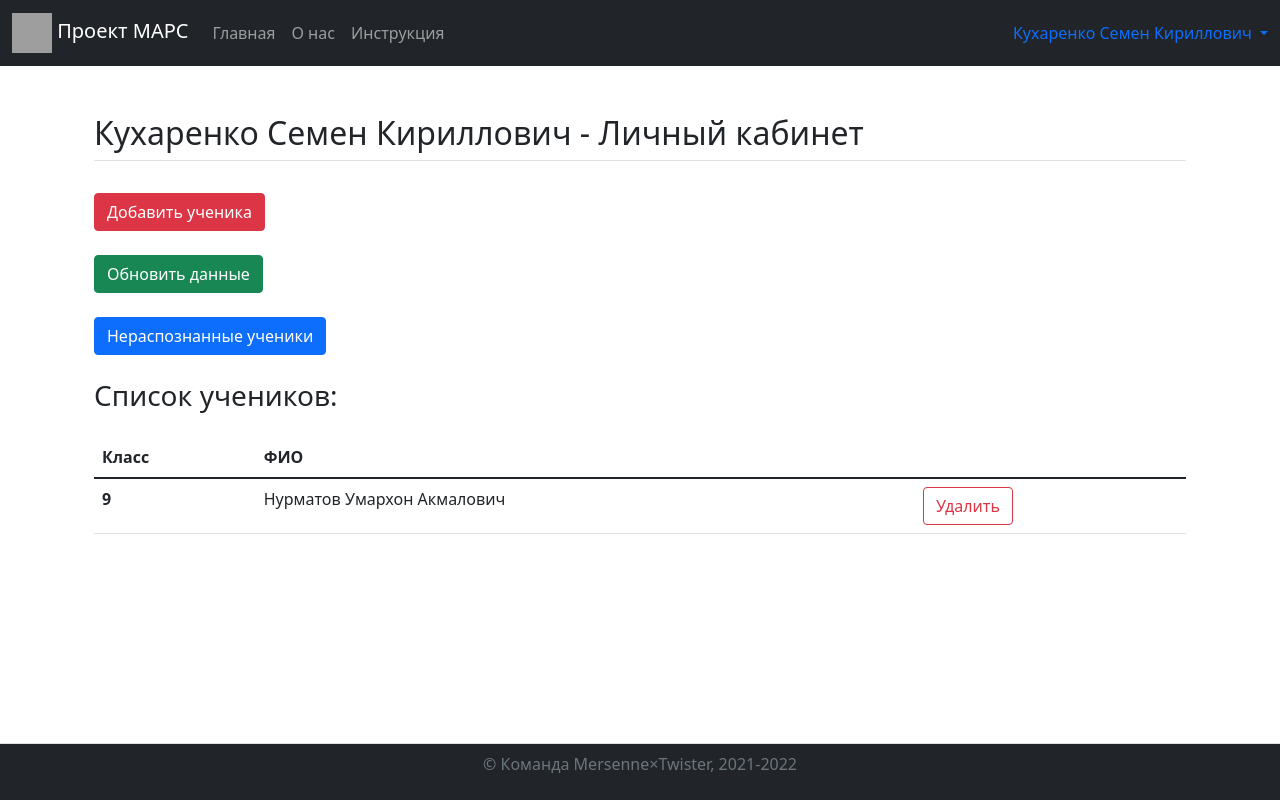
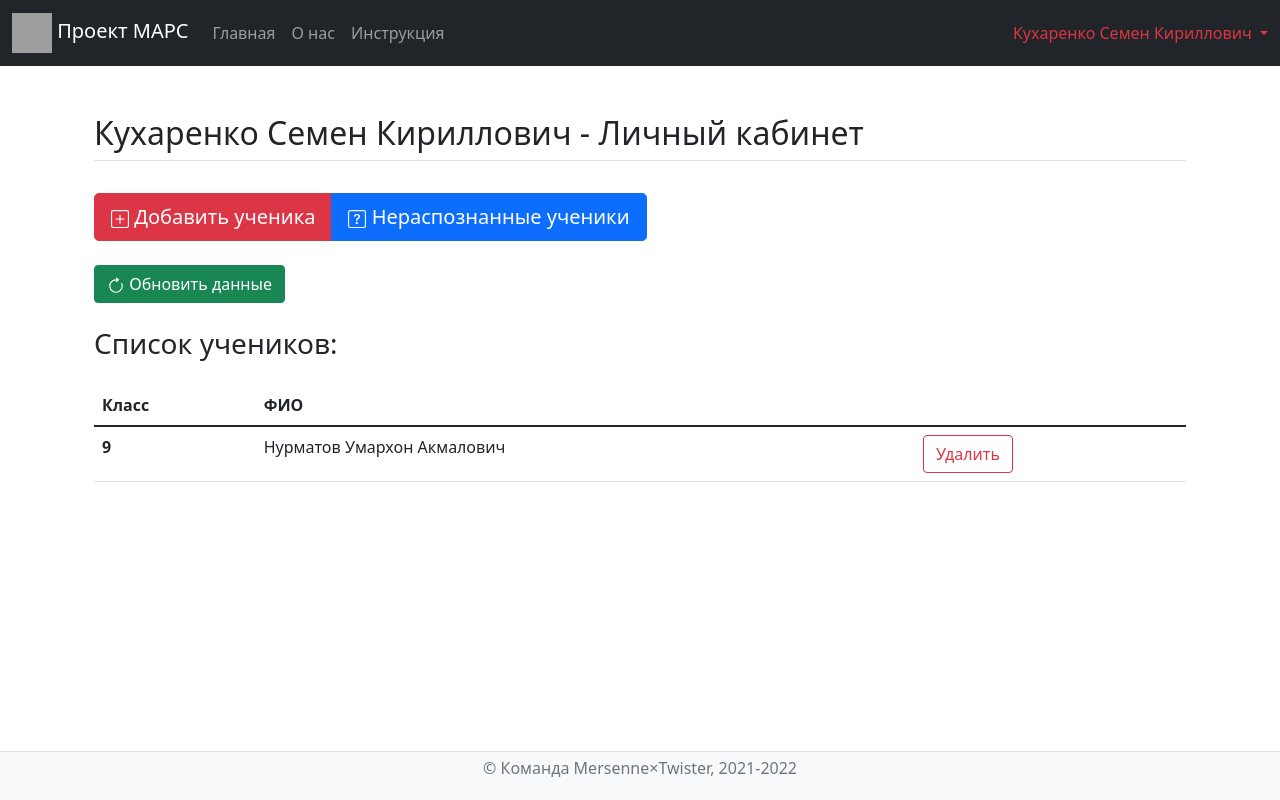
Before and after one commit to MersennexTwister/ITProject, a Flask app: page /lk in a window 1280 px wide. Run offline with Flask 2, Linux system fonts and the light colour scheme; a user stored in the database is signed in; data comes from the database, SQL or seed files in the repository; both versions use the stored data as it was after the commit; some libraries are stand-ins or nearby versions; grey boxes are pictures that could not be loaded.

Commit message:
Небольшие правки в дизайн
- добавлены иконки к кнопкам
- изменено расположение элементов
- поле ФИО при доб.ученика разделено на фамилию - имя - отчество
- мелки правки по коду

```diff
--- a/rpi_handler.py
+++ b/rpi_handler.py
@@ -18,8 +18,8 @@ def image_request():
 
     img = PIL.Image.fromarray(rgb, 'RGB')
 
-    img.save('rpi_image_cache/' + 'cached.png')
-    img = open('rpi_image_cache/' + 'cached.png', 'rb')
+    img.save('rpi_image_cache/cached.png')
+    img = open('rpi_image_cache/cached.png', 'rb')
 
     files = {'photo': img}
     r = rqs.post(URL + 'lk/put_mark', files=files)
--- a/templates/base.html
+++ b/templates/base.html
@@ -29,7 +29,7 @@
       </div>
       {% if g.teacher_name %}
       <div class="flex-shrink-0 dropdown">
-          <a href="#" class="d-block text-decoration-none dropdown-toggle" id="dropdownUser2" data-bs-toggle="dropdown" aria-expanded="false">
+          <a href="#" class="d-block text-decoration-none dropdown-toggle text-danger" id="dropdownUser2" data-bs-toggle="dropdown" aria-expanded="false">
             {{ g.teacher_name }}
           </a>
           <ul class="dropdown-menu text-small shadow" aria-labelledby="dropdownUser2">
@@ -40,7 +40,7 @@
         </div>
       {% else %}
       <div class="col-md-3 text-end">
-        <a href="/login"><button type="button" class="btn btn-outline-danger me-2">Войти</button></a>
+        <a href="/login"><button type="button" class="btn btn-outline-danger me-2">Вход</button></a>
         <a href="/register"><button type="button" class="btn btn-danger">Регистрация</button></a>
       </div>
       {% endif %}
@@ -53,7 +53,7 @@
   <script src="{{url_for('static', filename='js/bootstrap.bundle.min.js')}}"></script>
 
 
-  <footer class="footer mt-auto py-2 bg-dark fixed-bottom border-top text-center" id="footer">
+  <footer class="bg-light py-1 fixed-bottom border-top text-center" id="footer">
     <div class="container">
       <p class="text-muted">&copy; Команда Mersenne×Twister, 2021-2022</p>
     </div>
--- a/templates/delete_student.html
+++ b/templates/delete_student.html
@@ -5,8 +5,9 @@
 
 {% block body %}
 <body>
-  <div class="container px-3 py-3" id="featured-3">
+  <div class="container px-4 py-5" id="featured-3">
     <h2 class="pb-2 border-bottom">Удаление ученика</h2>
+    <br>
     <h3 class="pb-3">ФИО: {{ name }}</h3>
     <form method="post" enctype = "multipart/form-data">
       <button type="submit" class="btn btn-danger">Удалить</button>
--- a/templates/icons.html
+++ /dev/null
@@ -1,6 +0,0 @@
-<!--SVG Иконки-->
-<svg xmlns="http://www.w3.org/2000/svg" style="display: none;">
-  <symbol id="exclamation-triangle-fill" fill="currentColor" viewBox="0 0 16 16">
-    <path d="M8.982 1.566a1.13 1.13 0 0 0-1.96 0L.165 13.233c-.457.778.091 1.767.98 1.767h13.713c.889 0 1.438-.99.98-1.767L8.982 1.566zM8 5c.535 0 .954.462.9.995l-.35 3.507a.552.552 0 0 1-1.1 0L7.1 5.995A.905.905 0 0 1 8 5zm.002 6a1 1 0 1 1 0 2 1 1 0 0 1 0-2z"></path>
-  </symbol>
-</svg>
--- a/templates/lk.html
+++ b/templates/lk.html
@@ -6,21 +6,37 @@
 {% endblock %}
 
 
+
+
 {% block body %}
 <body>
-    <div class="container px-4 py-5" id="featured-3">
+    <div class="container px-4 py-5">
         <h2 class="pb-2 border-bottom">{{ name }} - Личный кабинет</h2>
         <br>
-        <a href = "lk/add_student">
-            <button type="button" class="btn btn-danger">Добавить ученика</button>
-        </a>
+        <div class="btn-group" role="group">
+            <a href = "lk/add_student" class="btn btn-danger btn-lg">
+                <svg xmlns="http://www.w3.org/2000/svg" width="18" fill="currentColor" class="bi bi-plus-square" viewBox="0 0 16 16">
+                    <path d="M14 1a1 1 0 0 1 1 1v12a1 1 0 0 1-1 1H2a1 1 0 0 1-1-1V2a1 1 0 0 1 1-1h12zM2 0a2 2 0 0 0-2 2v12a2 2 0 0 0 2 2h12a2 2 0 0 0 2-2V2a2 2 0 0 0-2-2H2z"/>
+                    <path d="M8 4a.5.5 0 0 1 .5.5v3h3a.5.5 0 0 1 0 1h-3v3a.5.5 0 0 1-1 0v-3h-3a.5.5 0 0 1 0-1h3v-3A.5.5 0 0 1 8 4z"/>
+                </svg>
+                Добавить ученика
+            </a>
+            <a href="lk/undefined_students" class="btn btn-primary btn-lg">
+                <svg xmlns="http://www.w3.org/2000/svg" width="18" fill="currentColor" class="bi bi-question-square" viewBox="0 0 16 16">
+                    <path d="M14 1a1 1 0 0 1 1 1v12a1 1 0 0 1-1 1H2a1 1 0 0 1-1-1V2a1 1 0 0 1 1-1h12zM2 0a2 2 0 0 0-2 2v12a2 2 0 0 0 2 2h12a2 2 0 0 0 2-2V2a2 2 0 0 0-2-2H2z"/>
+                    <path d="M5.255 5.786a.237.237 0 0 0 .241.247h.825c.138 0 .248-.113.266-.25.09-.656.54-1.134 1.342-1.134.686 0 1.314.343 1.314 1.168 0 .635-.374.927-.965 1.371-.673.489-1.206 1.06-1.168 1.987l.003.217a.25.25 0 0 0 .25.246h.811a.25.25 0 0 0 .25-.25v-.105c0-.718.273-.927 1.01-1.486.609-.463 1.244-.977 1.244-2.056 0-1.511-1.276-2.241-2.673-2.241-1.267 0-2.655.59-2.75 2.286zm1.557 5.763c0 .533.425.927 1.01.927.609 0 1.028-.394 1.028-.927 0-.552-.42-.94-1.029-.94-.584 0-1.009.388-1.009.94z"/>
+                </svg>
+                Нераспознанные ученики
+            </a>
+        </div>
         <br><br>
-        <form method="post">
-            <button type="submit" class="btn btn-success" id="btn-link">Обновить данные</button>
-        </form><br>
-        <a href="lk/undefined_students">
-            <button type="button" class="btn btn-primary">Нераспознанные ученики</button>
-        </a>
+        <form method="post" class="btn btn-success  ">
+            <svg xmlns="http://www.w3.org/2000/svg" width="18" fill="currentColor" viewBox="0 0 16 16">
+                <path fill-rule="evenodd" d="M8 3a5 5 0 1 0 4.546 2.914.5.5 0 0 1 .908-.417A6 6 0 1 1 8 2v1z"/>
+                <path d="M8 4.466V.534a.25.25 0 0 1 .41-.192l2.36 1.966c.12.1.12.284 0 .384L8.41 4.658A.25.25 0 0 1 8 4.466z"/>
+            </svg>
+            Обновить данные
+        </form>
         <br><br>
         <h3 class="pb-3">Список учеников:</h3>
         <table class="table">
--- a/templates/login.html
+++ b/templates/login.html
@@ -7,8 +7,6 @@
   <link rel="stylesheet" href="{{ url_for('static', filename='css/login.css') }}">
   <link rel="shortcut icon" href="{{ url_for('static', filename='img/icon_for_app.ico') }}" type="image/x-icon">
 </head>
-
-{% include "icons.html"%}
 
 {% block body %}
 <body class="text-center">
@@ -29,7 +27,9 @@
       <!--Вывод ошибки входа-->
       {% if error %}
       <div class="alert alert-warning text-start" role="alert">
-        <svg class="bi flex-shrink-0 me-2" width="24" height="24" role="img" aria-label="Warning:"><use xlink:href="#exclamation-triangle-fill"></use></svg>
+        <svg xmlns="http://www.w3.org/2000/svg" width="16" height="16" fill="currentColor" class="bi bi-exclamation-triangle-fill" viewBox="0 0 16 16">
+          <path d="M8.982 1.566a1.13 1.13 0 0 0-1.96 0L.165 13.233c-.457.778.091 1.767.98 1.767h13.713c.889 0 1.438-.99.98-1.767L8.982 1.566zM8 5c.535 0 .954.462.9.995l-.35 3.507a.552.552 0 0 1-1.1 0L7.1 5.995A.905.905 0 0 1 8 5zm.002 6a1 1 0 1 1 0 2 1 1 0 0 1 0-2z"/>
+        </svg>
         {{ error }}
       </div>
       {% endif %}
--- a/templates/register.html
+++ b/templates/register.html
@@ -9,7 +9,6 @@
   <link rel="shortcut icon" href="{{ url_for('static', filename='img/icon_for_app.ico') }}" type="image/x-icon">
 </head>
 
-{% include "icons.html"%}
 
 {% block body %}
 <body class="text-center">
@@ -33,7 +32,9 @@
       <!--Вывод ошибки регистрации-->
       {% if error %}
       <div class="alert alert-warning text-start" role="alert">
-        <svg class="bi flex-shrink-0 me-2" width="24" height="24" role="img" aria-label="Warning:"><use xlink:href="#exclamation-triangle-fill"></use></svg>
+        <svg xmlns="http://www.w3.org/2000/svg" width="16" height="16" fill="currentColor" class="bi bi-exclamation-triangle-fill" viewBox="0 0 16 16">
+          <path d="M8.982 1.566a1.13 1.13 0 0 0-1.96 0L.165 13.233c-.457.778.091 1.767.98 1.767h13.713c.889 0 1.438-.99.98-1.767L8.982 1.566zM8 5c.535 0 .954.462.9.995l-.35 3.507a.552.552 0 0 1-1.1 0L7.1 5.995A.905.905 0 0 1 8 5zm.002 6a1 1 0 1 1 0 2 1 1 0 0 1 0-2z"/>
+        </svg>
         {{ error }}
       </div>
       {% endif %}
--- a/visual.py
+++ b/visual.py
@@ -173,7 +173,7 @@ def add_student():
         return redirect('/error_no_access')
 
     if request.method == "POST":
-        name = request.form['name']
+        name = request.form['surname'] + ' ' + request.form['name'] + ' ' + request.form['patronymic']
         cl = request.form['class']
         conn, cur = get_connection('data.db')
         ask = "SELECT COUNT(id) FROM student WHERE name = '" + name + "' AND teacher_id = " + str(id)
```
Also changed, not shown: templates/add_student.html (+14 -5 lines), data.db.
